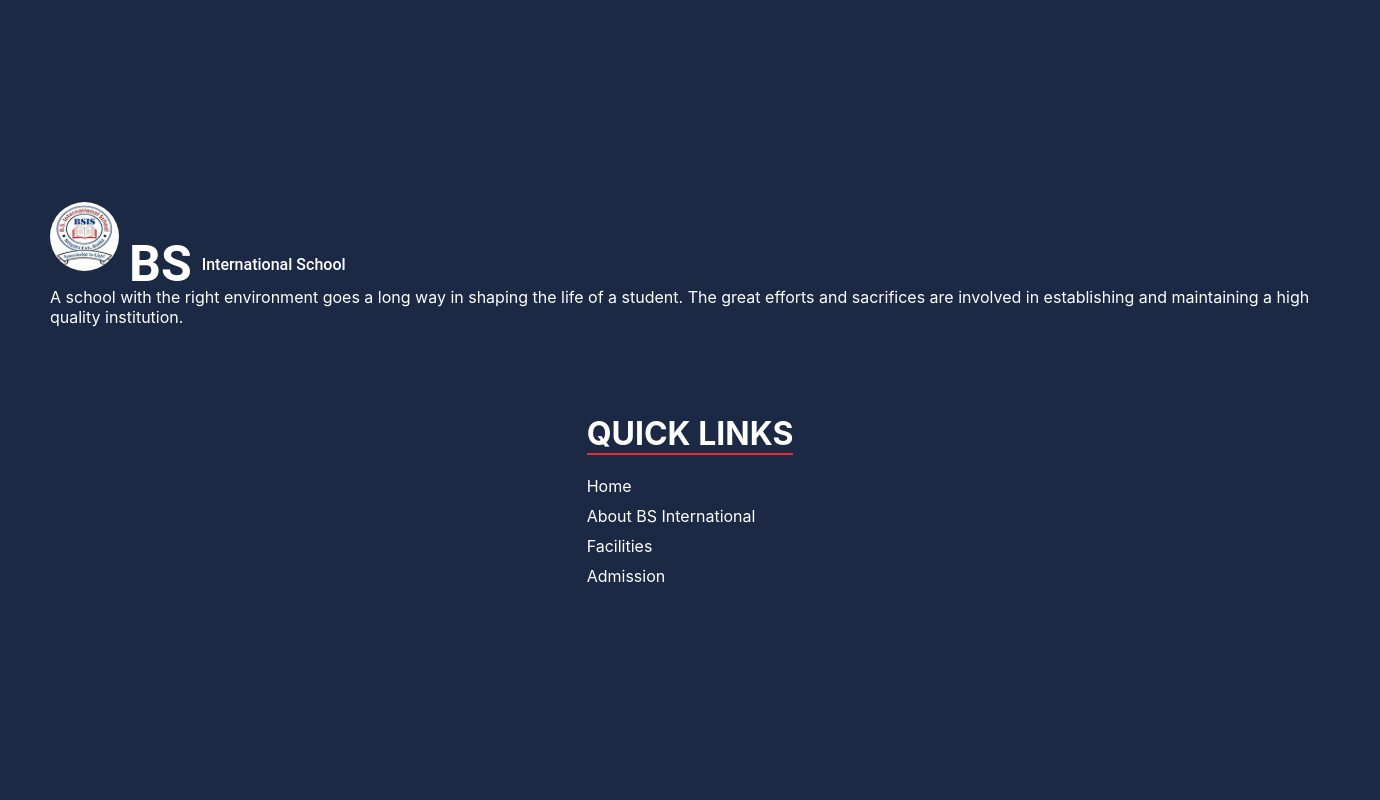
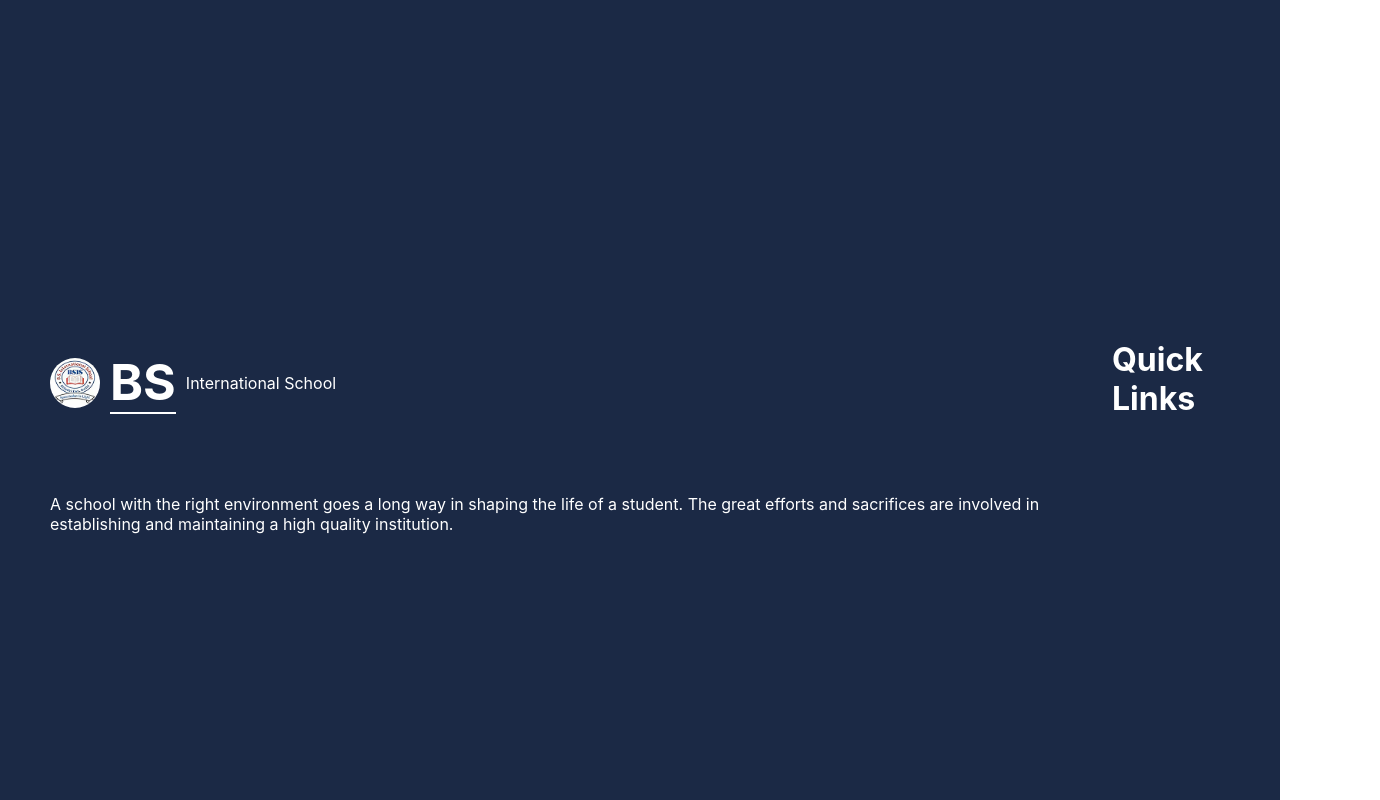
Before and after one commit to souravsharma-dev/react-School-Website, a React (Create React App) app: page / in a window 1280 px wide. Shown: the part 1399-2199 px from the top of the page, 1380 px wide, since content can reach past the window. Built offline with nearby package versions, Linux system fonts and the light colour scheme.

Commit message:
Font size in Footer

```diff
--- a/src/Components/Footer.jsx
+++ b/src/Components/Footer.jsx
@@ -3,103 +3,93 @@ import {Link} from 'react-router-dom';
 const Footer = () => {
     return (
 
-        // Footer Section
-        <div style={{
+
+        <div
+        style={{
             display: 'flex',
-            width: '100%',
             height: '771.489px',
             padding: '150px 50px 20px 50px',
             flexDirection: 'column',
             justifyContent: 'center',
             alignItems: 'center',
             gap: '50px',
-            backgroundColor: '#1B2945',
-            color: 'white',
+            backgroundColor: '#1B2945', }}>
+
+        <div style={{
+            paddingTop: 80,
+            flexDirection: 'column',
+            justifyContent: 'center',
+            alignItems: 'center',
+            gap: '50px',
+            alignSelf: 'stretch',
         }}>
+            <div style={{
+                display: 'flex',
+                width: '1200px',
+                justifyContent: 'space-between',
+                alignItems: 'flex-start'}}>
 
                 <div style={{
                     display: 'flex',
                     flexDirection: 'column',
-                alignItems: 'start',
-                justifyContent: 'center',
+                    alignItems: 'flex-start',
+                    gap: '30px',
+                    alignSelf: 'stretch',
                 }}>
-        {/* BS International School Logo and Description */}
-        <div style={{
-            display: 'flex',
-            justifyContent: 'center',
-            alignItems: 'start',
-            height: '69px',
-            gap: '10px',
-        }}>
-            <img src="./images/logo.png" alt="school logo" style={{
-                width: '69px',
-                aspectRatio: '1/1',
-                borderRadius: '50px'
-            }} />
-
                     <div style={{
                         display: 'flex',
                         alignItems: 'center',
                         gap: '10px',
                     }}>
+                    <img src="/images/logo.png" alt="Logo" style={{
+                        width: '50px',
+                        height: '50px',
+                        borderRadius: '50px' }} />
 
                         <h1 style={{
-                fontFamily: 'Roboto',
                             fontSize: '50px',
-                fontStyle: 'normal',
-                lineHeight: 'short',
-                }}>
-                    BS </h1>
+                            color: '#FFFFFF',
+                            borderBottom: '2px solid #FFFFFF',
+                        }}>BS</h1>
 
                         <p style={{
-                    /* Text Medium - 16 */
-                    fontFamily: 'Roboto',
                             fontSize: '16px',
-                    fontStyle: 'normal',
-                    fontWeight: 500,
-                    lineHeight: 'normal',
+                            color: '#FFFFFF'
                         }}>International School</p>
+
+                        </div>
+
+                        <p style={{
+                            fontSize: '16px',
+                            color: '#FFFFFF',
+                            width: '100%'
+                        }}>A school with the right environment goes a long way in
+                        shaping the life of a student. The great efforts and
+                        sacrifices are involved in establishing and maintaining a
+                        high quality institution.</p>
+
+
+                </div>
+
+                <div style={{
+                    color: '#FFFFFF',
+                }}>
+                        <h1>Quick Links</h1>
+                </div>
+
+                <div>
+
                 </div>
 
             </div>
 
-                    {/* About school */}
-                  <p>A school with the right environment goes a long way in shaping the life of a student.
-                    The great efforts and sacrifices are involved in establishing and maintaining a high quality institution.</p>
 
         </div>
 
-                {/* Footer link Section */}
-                <div style={{
-                }}>
-                    <h1 style={{
-                        borderBottom: "2px solid #F32929"
-                    }}>QUICK LINKS</h1>
+        </div>
 
-                    <div style={{
-                        display: 'flex',
-                        flexDirection: 'column',
-                        gap: '10px',
-                    }}>
-                        <Link to="/" style={{
-                        textDecoration: 'none',
-                        color: 'white'
-                        }}>Home</Link>
-                        <Link to="/about" style={{
-                        textDecoration: 'none',
-                        color: 'white'
-                        }}>About BS International</Link>
-                        <Link to="/facilities" style={{
-                        textDecoration: 'none',
-                        color: 'white'
-                        }}>Facilities</Link>
-                        <Link to="/admission" style={{
-                        textDecoration: 'none',
-                        color: 'white'
-                        }}>Admission</Link>
-                    </div>
-                </div>
-        </div>
+
+
      )
     }
 export default Footer;
```
Also changed, not shown: public/images/icon.png (added). Lines whose indentation alone changed are shown as unchanged.
